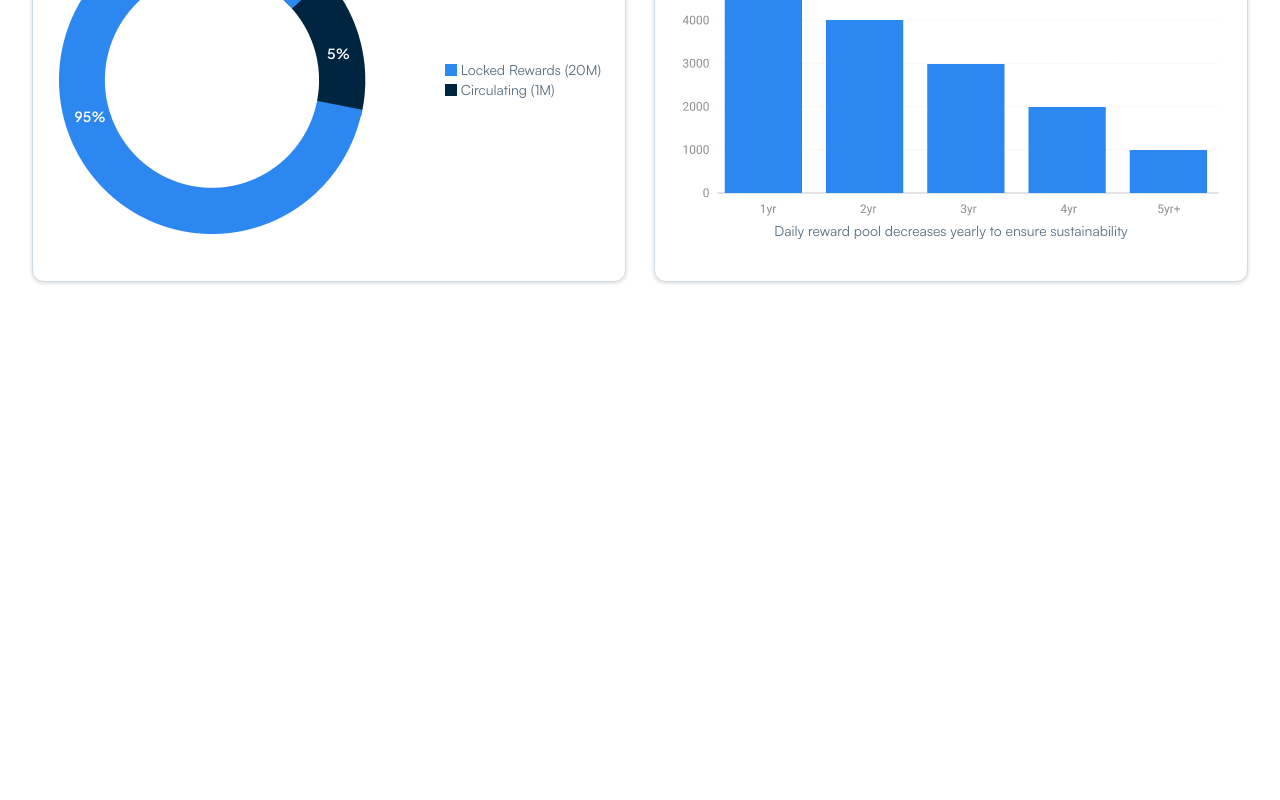
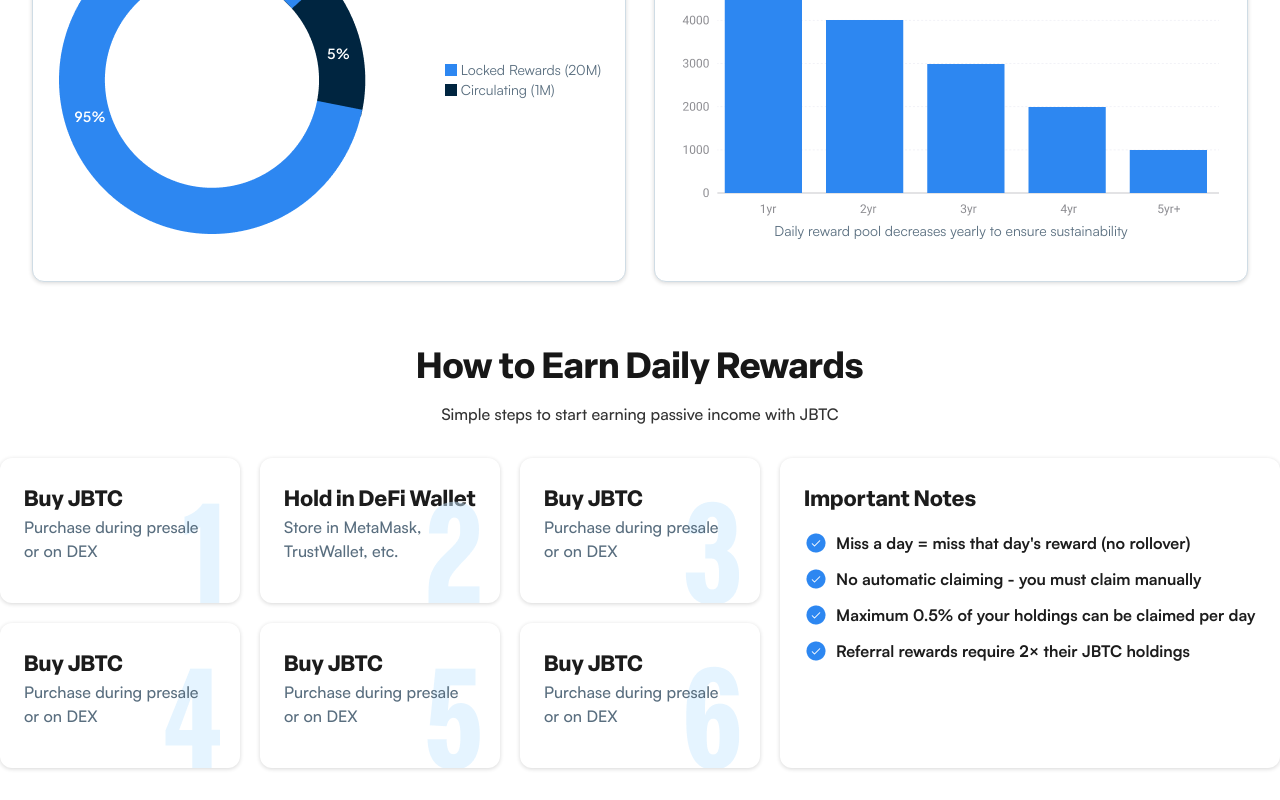
Before and after one commit to gitbygaurav/jbtc-lp, a Next.js app: page / in a window 1280 px wide. Shown: the part 4579-5379 px from the top of the page. Before the commit the page ends 4925 px from the top, so only its background shows below. Built offline with nearby package versions, Linux system fonts and the light colour scheme.

Commit message:
feat: Revamp DailyRewards component layout and styles; add new steps and important notes section

```diff
--- a/src/app/components/DailyRewards.tsx
+++ b/src/app/components/DailyRewards.tsx
@@ -1,16 +1,61 @@
 const DailyRewards: React.FC = () => {
     return (
-        <div className="w-full max-w-[1440px] mx-auto">
-            <h2 className="text-xl md:text-4xl text-center font-bold mb-4">How to Earn Daily Rewards</h2>
-            <p className="text-[#333333] text-center">Simple steps to start earning passive income with JBTC</p>
-            <div className="grid grid-cols-5 mt-8">
-                <div className="w-full col-span-3 grid grid-cols-3">
-                    <img className="w-full" loading="lazy" src="/daily-rewards/step1.svg" alt="step-1" />
-                    <img className="w-full" loading="lazy" src="/daily-rewards/step2.svg" alt="step-2" />
-                    <img className="w-full" loading="lazy" src="/daily-rewards/step3.svg" alt="step-3" />
-                    <img className="w-full" loading="lazy" src="/daily-rewards/step4.svg" alt="step-4" />
-                    <img className="w-full" loading="lazy" src="/daily-rewards/step5.svg" alt="step-5" />
-                    <img className="w-full" loading="lazy" src="/daily-rewards/step6.svg" alt="step-6" />
+        <div className="w-full max-w-[1440px] mx-auto px-2 md:px-0">
+            <h2 className="text-xl md:text-4xl text-center font-elza-bold font-bold mb-4">How to Earn Daily Rewards</h2>
+            <p className="text-[#333333] text-center font-satoshi-medium">Simple steps to start earning passive income with JBTC</p>
+            <div className="w-full grid grid-cols-1 md:grid-cols-5 md:gap-5 my-8">
+                <div className="w-full col-span-3 grid grid-cols-1 md:grid-cols-3 gap-5">
+                    <div className="rounded-shadow p-4 md:p-6 bg-white relative rounded-xl">
+                        <h4 className="text-[#1C1C1C] text-[22px] font-elza-bold">Buy JBTC</h4>
+                        <p className="relative text-[#596E7F] text-base font-satoshi-medium mb-4 z-20">Purchase during presale or on DEX</p>
+                        <img className="absolute bottom-0 right-5" src="/daily-rewards/step-1.png" alt="step-1" />
+                    </div>
+                    <div className="rounded-shadow p-4 md:p-6 bg-white relative rounded-xl">
+                        <h4 className="text-[#1C1C1C] text-[22px] font-elza-bold">Hold in DeFi Wallet</h4>
+                        <p className="relative text-[#596E7F] text-base font-satoshi-medium mb-4 z-20">Store in MetaMask, TrustWallet, etc.</p>
+                        <img className="absolute bottom-0 right-5" src="/daily-rewards/step-2.png" alt="step-2" />
+                    </div>
+                    <div className="rounded-shadow p-4 md:p-6 bg-white relative rounded-xl">
+                        <h4 className="text-[#1C1C1C] text-[22px] font-elza-bold">Buy JBTC</h4>
+                        <p className="relative text-[#596E7F] text-base font-satoshi-medium mb-4 z-20">Purchase during presale or on DEX</p>
+                        <img className="absolute bottom-0 right-5" src="/daily-rewards/step-3.png" alt="step-3" />
+                    </div>
+                    <div className="rounded-shadow p-4 md:p-6 bg-white relative rounded-xl">
+                        <h4 className="text-[#1C1C1C] text-[22px] font-elza-bold">Buy JBTC</h4>
+                        <p className="relative text-[#596E7F] text-base font-satoshi-medium mb-4 z-20">Purchase during presale or on DEX</p>
+                        <img className="absolute bottom-0 right-5" src="/daily-rewards/step-4.png" alt="step-4" />
+                    </div>
+                    <div className="rounded-shadow p-4 md:p-6 bg-white relative rounded-xl">
+                        <h4 className="text-[#1C1C1C] text-[22px] font-elza-bold">Buy JBTC</h4>
+                        <p className="relative text-[#596E7F] text-base font-satoshi-medium mb-4 z-20">Purchase during presale or on DEX</p>
+                        <img className="absolute bottom-0 right-5" src="/daily-rewards/step-5.png" alt="step-5" />
+                    </div>
+                    <div className="rounded-shadow p-4 md:p-6 bg-white relative rounded-xl">
+                        <h4 className="text-[#1C1C1C] text-[22px] font-elza-bold">Buy JBTC</h4>
+                        <p className="relative text-[#596E7F] text-base font-satoshi-medium mb-4 z-20">Purchase during presale or on DEX</p>
+                        <img className="absolute bottom-0 right-5" src="/daily-rewards/step-6.png" alt="step-6" />
+                    </div>
+                </div>
+                <div className="w-full md:col-span-2 bg-white rounded-shadow p-4 md:p-6 rounded-xl mt-5 md:mt-0">
+                    <h3 className="text-[#1C1C1C] font-elza-bold text-[22px]">Important Notes</h3>
+                    <div className="mt-4">
+                        <div className="flex items-start gap-2">
+                            <img className="mt-0.5 md:mt-0" loading="lazy" src="/daily-rewards/check-circle.png" alt="check-circle" />
+                            <p className="text-[#1C1C1C] text-base font-satoshi-bold">Miss a day = miss that day's reward (no rollover)</p>
+                        </div>
+                        <div className="flex items-start gap-2 mt-3">
+                            <img className="mt-0.5 md:mt-0" loading="lazy" src="/daily-rewards/check-circle.png" alt="check-circle" />
+                            <p className="text-[#1C1C1C] text-base font-satoshi-bold">No automatic claiming - you must claim manually</p>
+                        </div>
+                        <div className="flex items-start gap-2 mt-3">
+                            <img className="mt-0.5 md:mt-0" loading="lazy" src="/daily-rewards/check-circle.png" alt="check-circle" />
+                            <p className="text-[#1C1C1C] text-base font-satoshi-bold">Maximum 0.5% of your holdings can be claimed per day</p>
+                        </div>
+                        <div className="flex items-start gap-2 mt-3">
+                            <img className="mt-0.5 md:mt-0" loading="lazy" src="/daily-rewards/check-circle.png" alt="check-circle" />
+                            <p className="text-[#1C1C1C] text-base font-satoshi-bold">Referral rewards require 2× their JBTC holdings</p>
+                        </div>
+                    </div>
                 </div>
             </div>
         </div>
--- a/src/app/page.tsx
+++ b/src/app/page.tsx
@@ -13,7 +13,7 @@
       <Comparison />
       <Features />
       <Tokenomics />
-      {/* <DailyRewards /> */}
+      <DailyRewards />
     </div>
   );
 }
```
Also changed, not shown: public/daily-rewards/check-circle.png (added).
